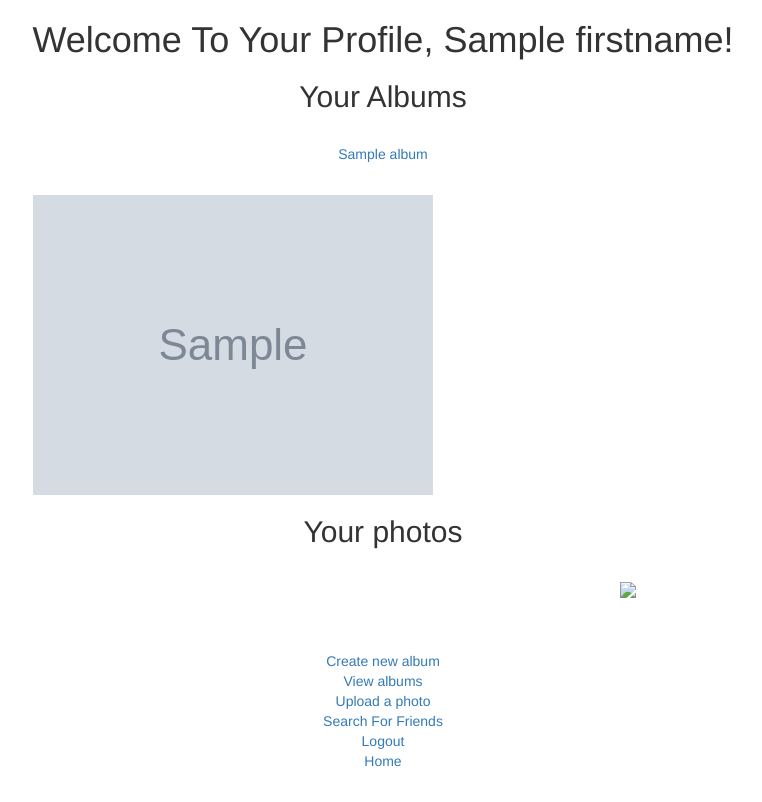
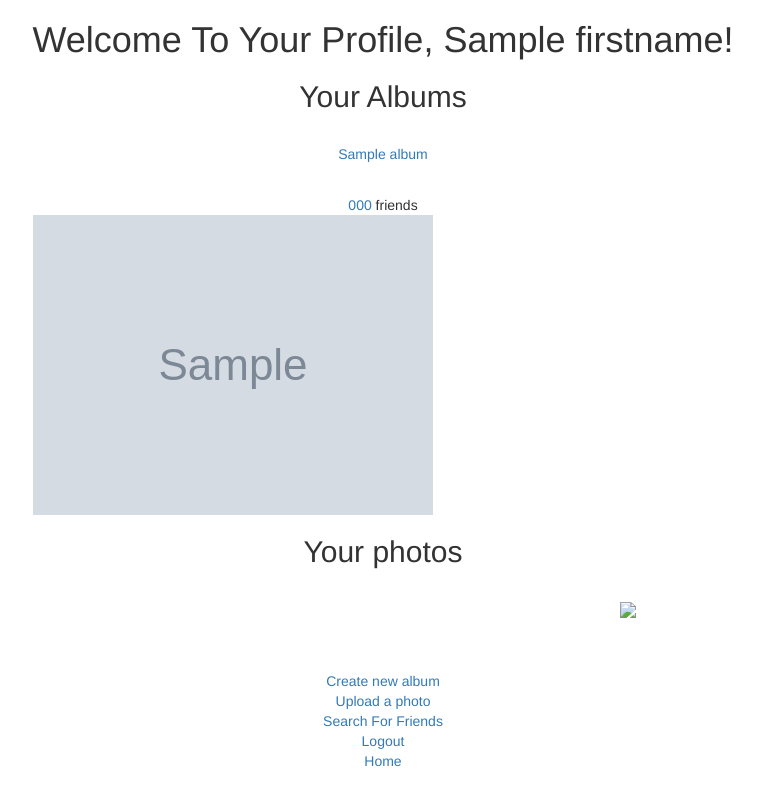
Before and after one commit to kaylaipp/PhotoShare, a Flask app: template templates/profile.html in a window 1280 px wide. Shown: the whole page, without its empty margins (257-1019 px from the left). Run offline with Flask 2, Linux system fonts and the light colour scheme; data comes from the database, SQL or seed files in the repository; the template is opened without the code that fills it: most values are stand-ins (such as "Sample title", 1, 10 or a date in 2020); grey boxes marked "Sample" are stand-in pictures; some libraries are stand-ins or nearby versions.

Commit message:
added friend count to profile

```diff
--- a/templates/profile.html
+++ b/templates/profile.html
@@ -40,6 +40,10 @@
     </div>
 {%  endif  %}
 
+{% if numberfriends %}
+    <li><a href="/allfriends"> {{ numberfriends }} </a>friends</li>
+{% endif %}
+
 {% if photopath %}
     {# causing photos not to appear for some reason?  #}
       <img src={{ photopath }}>
@@ -64,7 +68,7 @@
 <div class = 'profilenav'>
     <ul>
     <li><a href='/new_album'>Create new album</a></li>
-    <li><a href='/view_album'>View albums</a></li>
+{#    <li><a href='/view_album'>View albums</a></li>#}
     <li><a href='/upload'>Upload a photo</a></li>
     <li><a href='/search'>Search For Friends</a></li>
     <li><a href='/logout'>Logout</a></li>
```
